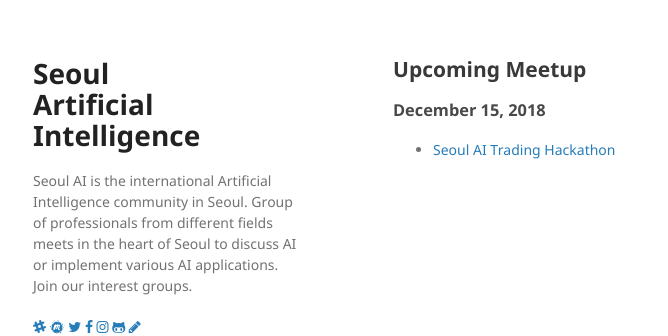
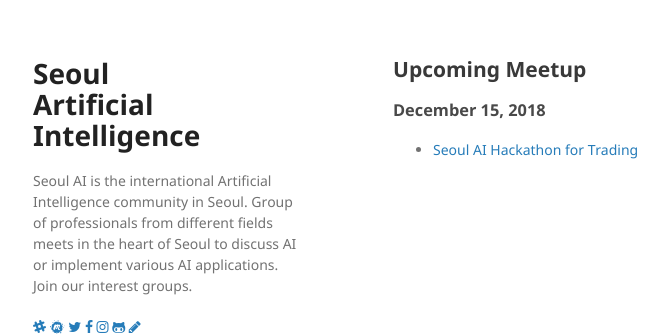
Before and after one commit to seoulai/seoulai.github.io, a Jekyll site: the page built from upcoming_meetup.md, in a window 1280 px wide. Shown: the top 336 px of the page, without its empty margins (177-845 px from the left). Built offline with Jekyll 4.4.1, drawn with Linux system fonts in a browser that asks for light colours; our own code applies the rules of GitHub Pages for plain Markdown files.

Commit message:
Update name of upcoming hackathon.

```diff
--- a/upcoming_meetup.md
+++ b/upcoming_meetup.md
@@ -2,4 +2,4 @@
 
 ### December 15, 2018
 
-- [Seoul AI Trading Hackathon](hackathon)
+- [Seoul AI Hackathon for Trading](hackathon)
```
